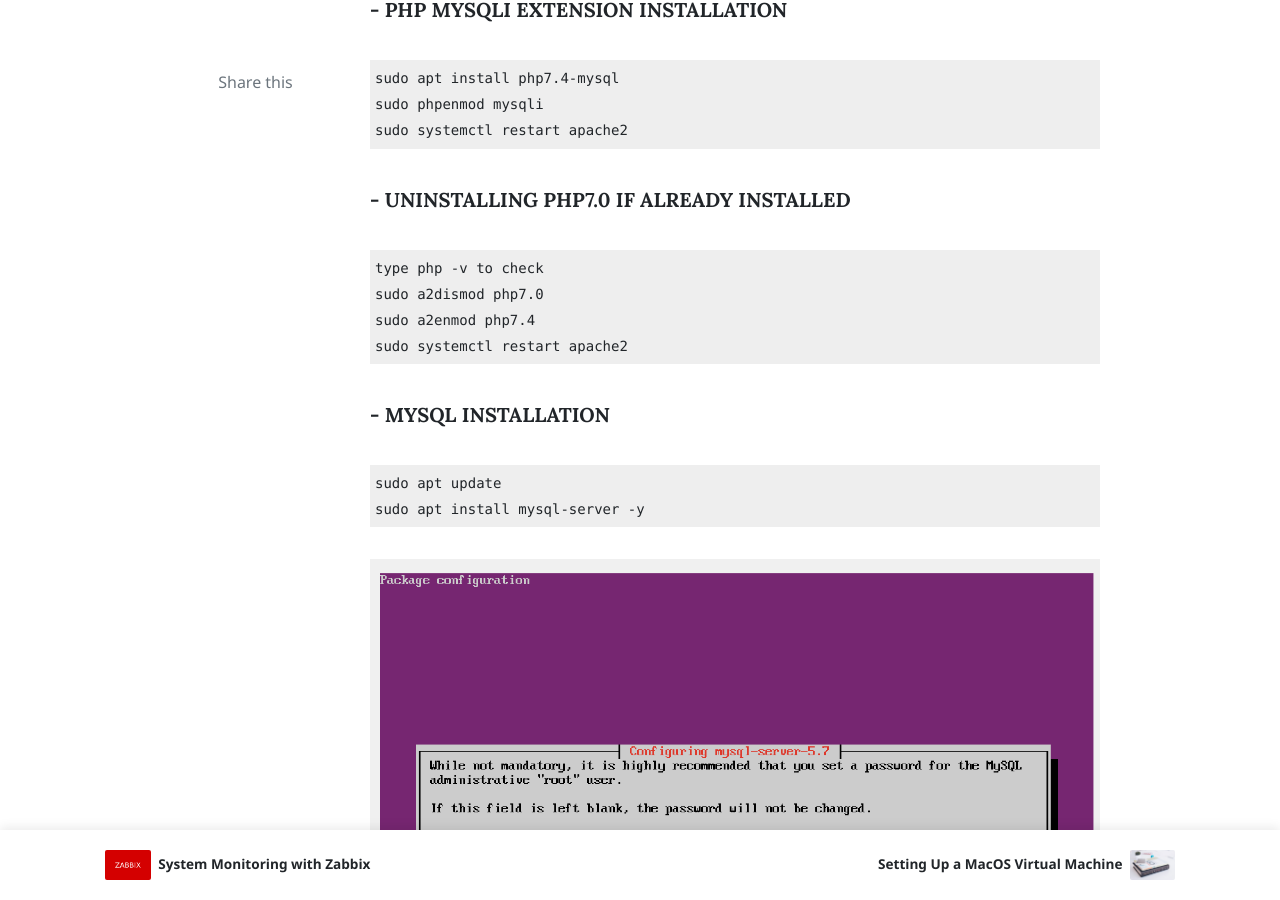
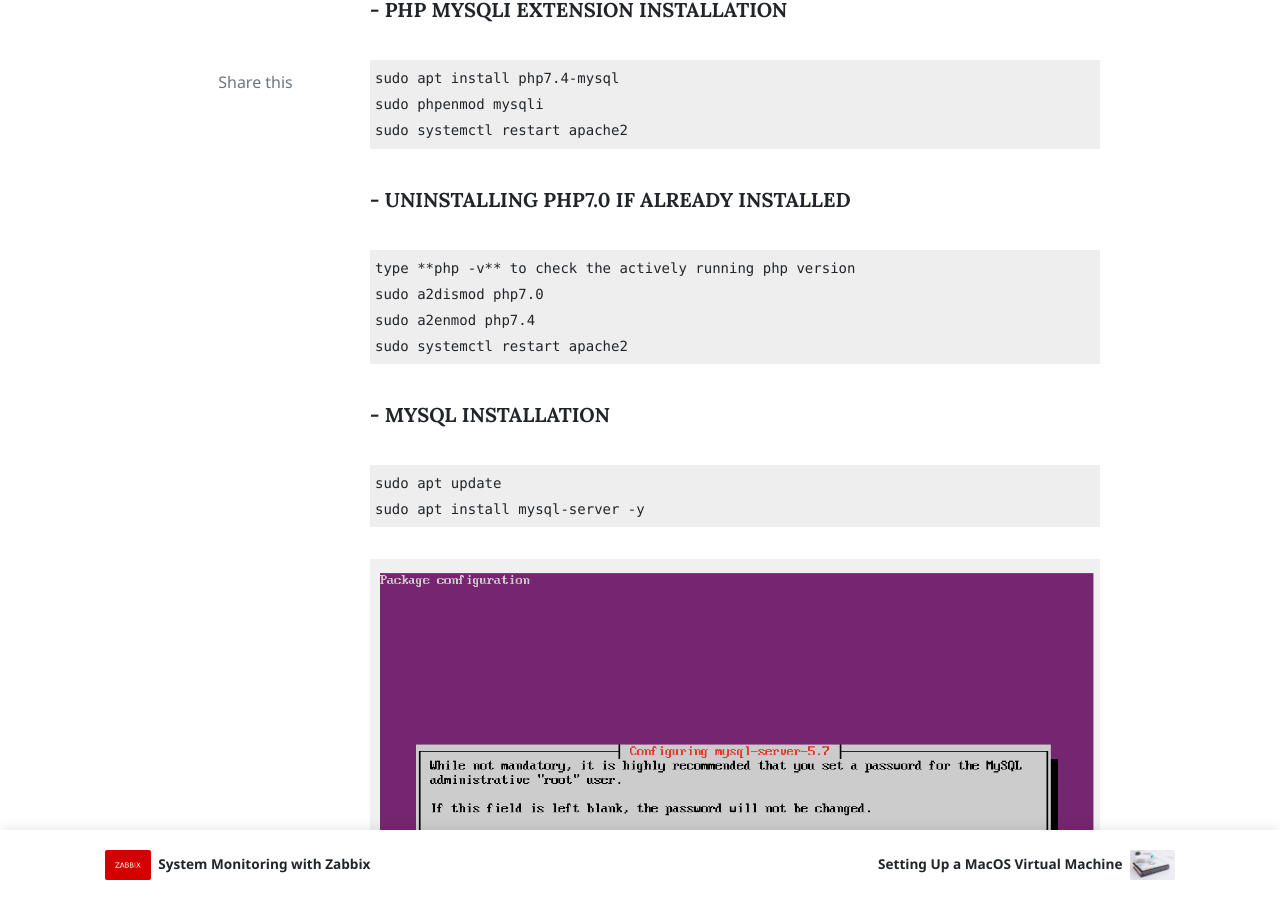
Before and after one commit to cybernetsworks/cybernetsworks.github.io, a Jekyll site: the page built from _posts/2025-01-15-Installing-wordpress-on-Ubuntu16.04-server.md, in a window 1280 px wide and 900 px high, scrolled down 1601 px. Built offline with Jekyll 4.4.1, drawn with Linux system fonts in a browser that asks for light colours; nearby versions of some CDN libraries; comment, search, counter and statistics services are not loaded; some of the changed text lies outside the part shown.

Commit message:
correction on wordpress upload and zabbix

````diff
--- a/_posts/2025-01-15-Installing-wordpress-on-Ubuntu16.04-server.md
+++ b/_posts/2025-01-15-Installing-wordpress-on-Ubuntu16.04-server.md
@@ -39,7 +39,7 @@
 ```
 **- UNINSTALLING PHP7.0 IF ALREADY INSTALLED**
 ```
-type php -v to check
+type **php -v** to check the actively running php version
 sudo a2dismod php7.0
 sudo a2enmod php7.4
 sudo systemctl restart apache2
@@ -76,10 +76,11 @@
 Press "y" and press Enter to proceed.
 ```
 **- MYSQL LOGIN AND DB CREATION**
-`
+```
 sudo mysql -u root -p
 Enter password
-`
+
+```
 
 **WORDPRESS DB CREATION**
 ```
````
Also changed, not shown: _posts/2025-01-12-monitoring-with-zabbix.md (+1 -1 lines).
